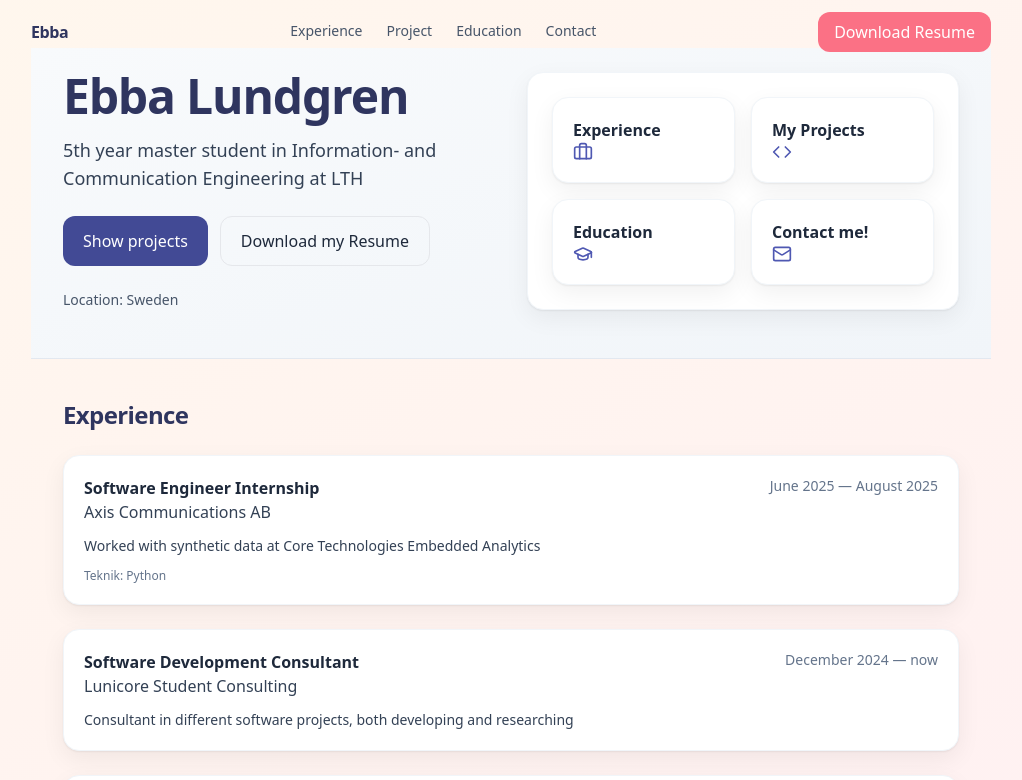
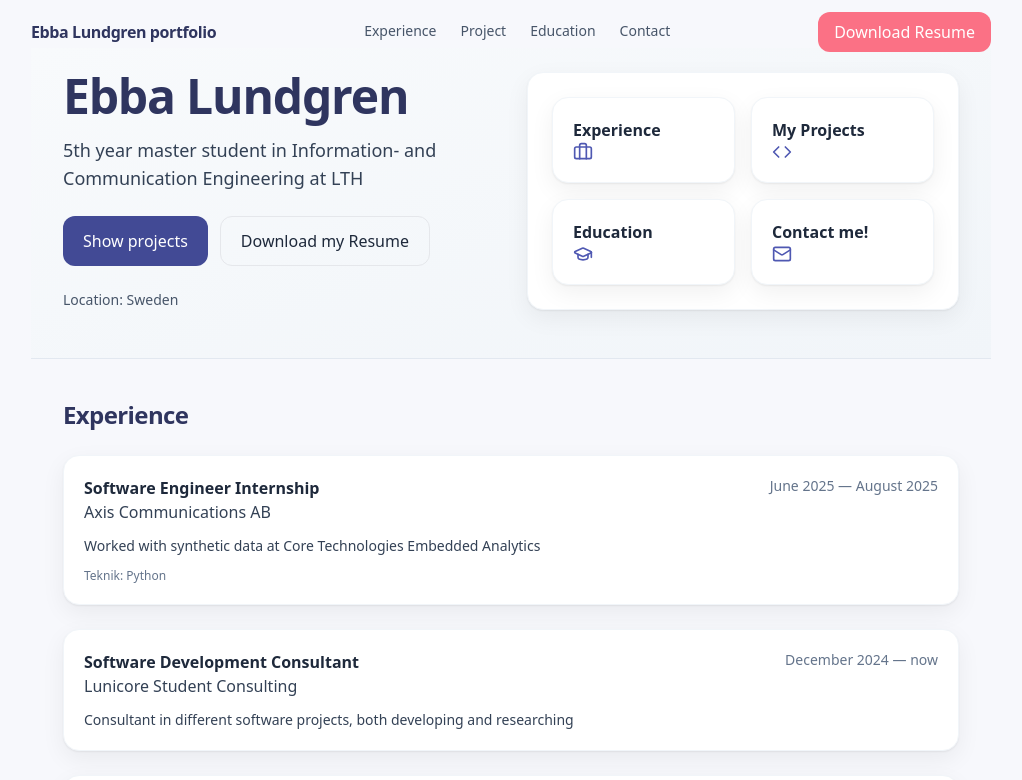
Before and after one commit to EbbacnLundgren/portfolio, a Next.js app: page / in a window 1280 px wide. Shown: the top 780 px of the page, without its empty margins (129-1151 px from the left). Built offline with nearby package versions, Linux system fonts and the light colour scheme.

Commit message:
Fixing colors

```diff
--- a/app/globals.css
+++ b/app/globals.css
@@ -16,7 +16,6 @@ html, body {
 
 body {
   @apply bg-[rgb(var(--bg))] text-slate-800 antialiased;
-  @apply bg-gradient-to-br from-orange-50 to-rose-50 text-slate-800 antialiased;
 }
 
 .container-prose {
--- a/lib/site.ts
+++ b/lib/site.ts
@@ -1,8 +1,8 @@
 export const site = {
   name: "Ebba — Portfolio",
-  shortName: "Ebba",
+  shortName: "Ebba Lundgren portfolio",
   url: "https://your-vercel-url.vercel.app",
-  tagline: "Full-stack-utvecklare och problemlösare.",
+  tagline: "5th year master student at LTH",
   ctaUrl: "/cv.pdf",
   privacyUrl: "#",
   imprintUrl: "#"
```
